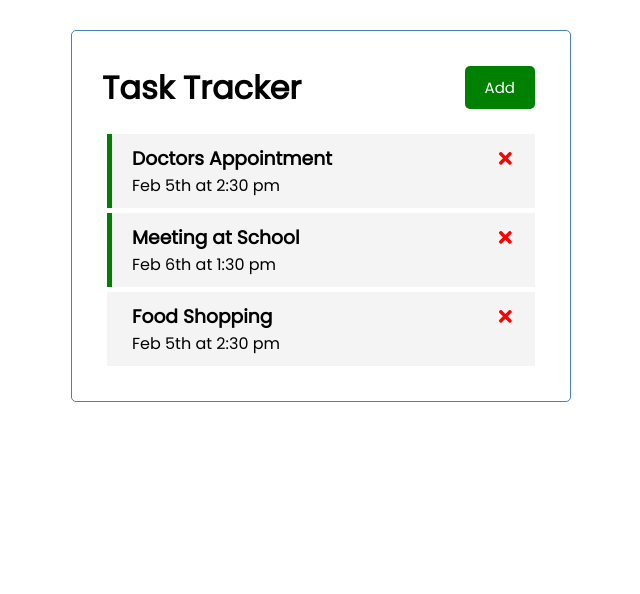
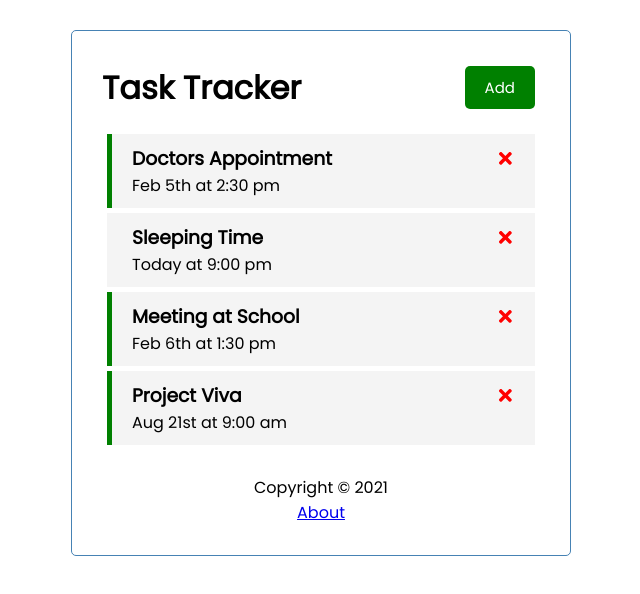
Before and after one commit to JunaidAhmed1995/react-projects, a React (Create React App) app in the folder task-tracker/: page / in a window 1280 px wide. Shown: the top 594 px of the page, without its empty margins (319-959 px from the left). Built offline with nearby package versions, Linux system fonts and the light colour scheme; data requests are answered from the project's data file.

Commit message:
App is done! ---> add db.json, add routing, add http stuff, add footer, add about

```diff
--- /dev/null
+++ b/task-tracker/db.json
@@ -0,0 +1,28 @@
+{
+  "tasks": [
+    {
+      "id": 1,
+      "text": "Doctors Appointment",
+      "day": "Feb 5th at 2:30 pm",
+      "reminder": true
+    },
+    {
+      "text": "Sleeping Time",
+      "day": "Today at 9:00 pm",
+      "reminder": false,
+      "id": 2
+    },
+    {
+      "text": "Meeting at School",
+      "day": "Feb 6th at 1:30 pm",
+      "reminder": true,
+      "id": 3
+    },
+    {
+      "text": "Project Viva",
+      "day": "Aug 21st at 9:00 am",
+      "reminder": true,
+      "id": 4
+    }
+  ]
+}
--- a/task-tracker/package.json
+++ b/task-tracker/package.json
@@ -6,9 +6,11 @@
     "@testing-library/jest-dom": "^5.14.1",
     "@testing-library/react": "^11.2.7",
     "@testing-library/user-event": "^12.8.3",
+    "json-server": "^0.16.3",
     "react": "^17.0.2",
     "react-dom": "^17.0.2",
     "react-icons": "^4.2.0",
+    "react-router-dom": "^5.2.0",
     "react-scripts": "4.0.3",
     "web-vitals": "^1.1.2"
   },
@@ -16,7 +18,8 @@
     "start": "react-scripts start",
     "build": "react-scripts build",
     "test": "react-scripts test",
-    "eject": "react-scripts eject"
+    "eject": "react-scripts eject",
+    "server": "json-server --watch db.json --port 5000"
   },
   "eslintConfig": {
     "extends": [
--- a/task-tracker/src/App.js
+++ b/task-tracker/src/App.js
@@ -1,59 +1,98 @@
-import { useState } from "react";
+import { useState, useEffect } from "react";
 import Header from "./components/Header";
+import Footer from "./components/Footer";
 import Tasks from "./components/Tasks";
 import AddTask from "./components/AddTask";
+import About from "./components/About";
+import { BrowserRouter, Route } from "react-router-dom";
 
 function App() {
   const [showAddTask, setShowAddTask] = useState(false);
-  const [tasks, setTasks] = useState([
-    {
-      id: 1,
-      text: "Doctors Appointment",
-      day: "Feb 5th at 2:30 pm",
-      reminder: true,
+  const [tasks, setTasks] = useState([]);
+
+  useEffect(() => {
+    //set tasks state
+    const getTasks = async () => {
+      const getTasksFromServer = await fetchAllTasks();
+      setTasks(getTasksFromServer);
+    };
+    getTasks();
+  }, []);
+
+  //Fetch Tasks
+  const fetchAllTasks = async () => {
+    const res = await fetch("http://localhost:5000/tasks");
+    const data = await res.json();
+    return data;
+  };
+
+  //Fetch Single Task
+  const fetchSingleTask = async (id) => {
+    const res = await fetch(`http://localhost:5000/tasks/${id}`);
+    const data = await res.json();
+    return data;
+  };
+  //Add Task
+  const addTask = async (task) => {
+    const res = await fetch("http://localhost:5000/tasks", {
+      method: "POST",
+      headers: {
+        "content-type": "application/json",
       },
-    {
-      id: 2,
-      text: "Meeting at School",
-      day: "Feb 6th at 1:30 pm",
-      reminder: true,
-    },
-    {
-      id: 3,
-      text: "Food Shopping",
-      day: "Feb 5th at 2:30 pm",
-      reminder: false,
-    },
-  ]);
+      body: JSON.stringify(task),
+    });
 
-  //Add Task
-  const addTask = (task) => {
-    const id = tasks.length + 1;
-    const newTask = { id, ...task };
-    setTasks([...tasks, newTask]);
+    const data = await res.json();
+
+    //set the task state with holding the previous state
+    setTasks([...tasks, data]);
+
+    // const id = tasks.length + 1;
+    // const newTask = { id, ...task };
+    // setTasks([...tasks, newTask]);
   };
 
   //Delete Task
-  const deleteTask = (id) => {
+  const deleteTask = async (id) => {
+    await fetch(`http://localhost:5000/tasks/${id}`, {
+      method: "DELETE",
+    });
+    //filter out the deleted task using id from UI
     setTasks(tasks.filter((task) => task.id !== id));
   };
 
   //Toggle Reminder
-  const toggleReminder = (id) => {
+  const toggleReminder = async (id) => {
+    const taskToToggle = await fetchSingleTask(id);
+    const updatedTask = { ...taskToToggle, reminder: !taskToToggle.reminder };
+    const res = await fetch(`http://localhost:5000/tasks/${id}`, {
+      method: "PATCH",
+      headers: {
+        "Content-type": "application/json",
+      },
+      body: JSON.stringify(updatedTask),
+    });
+    const data = await res.json();
     setTasks(
       tasks.map((task) =>
-        task.id === id ? { ...task, reminder: !task.reminder } : task
+        task.id === id ? { ...task, reminder: data.reminder } : task
       )
     );
   };
 
   return (
+    <BrowserRouter>
       <div className="container">
         <Header
           title="Task Tracker"
           handleShowAddTask={() => setShowAddTask(!showAddTask)}
           showAddTask={showAddTask}
         />
+        <Route
+          path="/"
+          exact
+          render={(props) => (
+            <>
               {showAddTask && <AddTask addTask={addTask} />}
               {tasks.length ? (
                 <Tasks
@@ -64,7 +103,13 @@
               ) : (
                 "No Task to Show"
               )}
+            </>
+          )}
+        />
+        <Route path="/about" component={About} />
+        <Footer />
       </div>
+    </BrowserRouter>
   );
 }
 
--- /dev/null
+++ b/task-tracker/src/components/About.js
@@ -0,0 +1,12 @@
+import { Link } from "react-router-dom";
+
+const About = () => {
+  return (
+    <div>
+      <h4>Version 1.0.0</h4>
+      <Link to="/">Go Back</Link>
+    </div>
+  );
+};
+
+export default About;
--- /dev/null
+++ b/task-tracker/src/components/Footer.js
@@ -0,0 +1,12 @@
+import { Link } from "react-router-dom";
+
+const Footer = () => {
+  return (
+    <footer>
+      <p>Copyright &copy; 2021</p>
+      <Link to="/about">About</Link>
+    </footer>
+  );
+};
+
+export default Footer;
--- a/task-tracker/src/components/Header.js
+++ b/task-tracker/src/components/Header.js
@@ -1,15 +1,19 @@
 import PropTypes from "prop-types";
+import { useLocation } from "react-router";
 import Button from "./Button";
 
 const Header = (props) => {
+  const location = useLocation();
   return (
     <header className="header">
       <h1>{props.title}</h1>
-      <Button
-        color={props.showAddTask ? "red" : "green"}
-        text={props.showAddTask ? "Close" : "Add"}
-        handleOnClick={props.handleShowAddTask}
-      />
+      {location.pathname === "/" && (
+        <Button
+          color={props.showAddTask ? "red" : "green"}
+          text={props.showAddTask ? "Close" : "Add"}
+          handleOnClick={props.handleShowAddTask}
+        />
+      )}
     </header>
   );
 };
```
Also changed, not shown: task-tracker/src/index.js (+26 -6 lines), 1 other file (tests, documents, lock files or other folders). Lines whose indentation alone changed are shown as unchanged.
